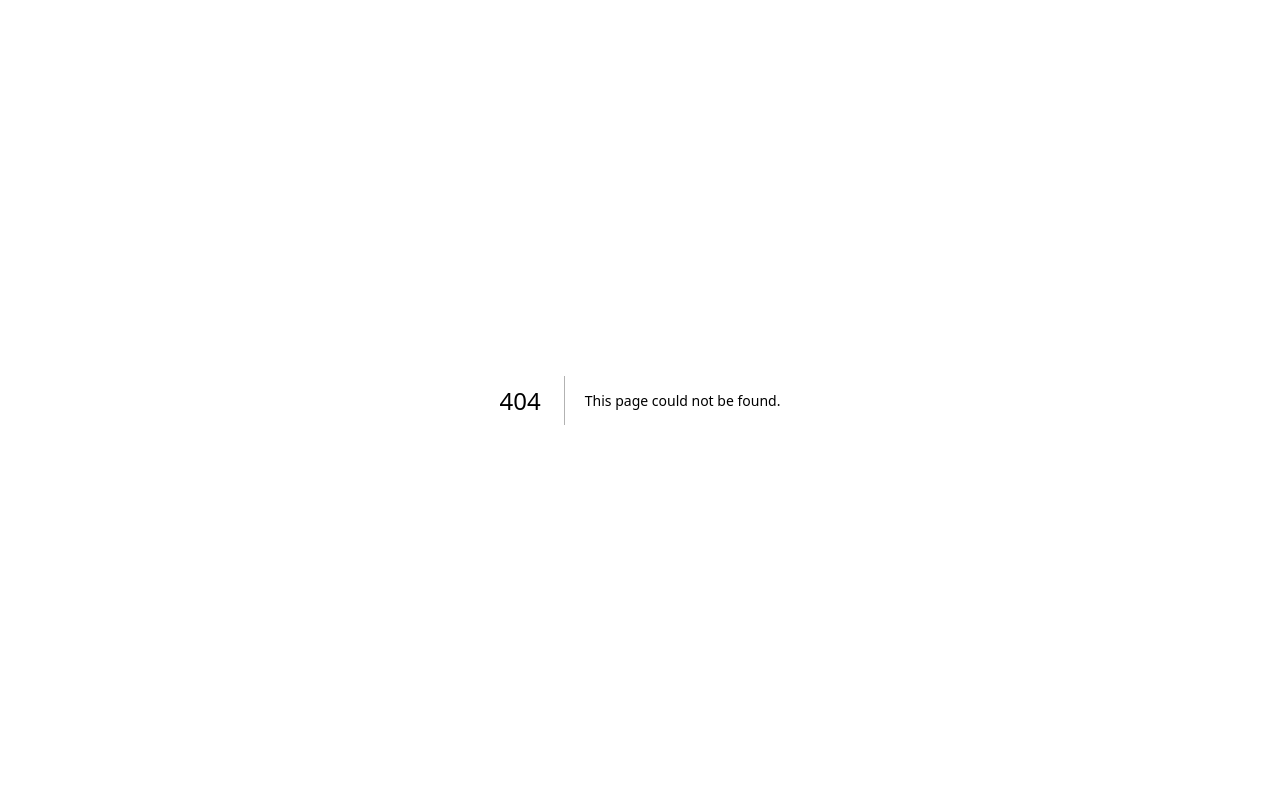
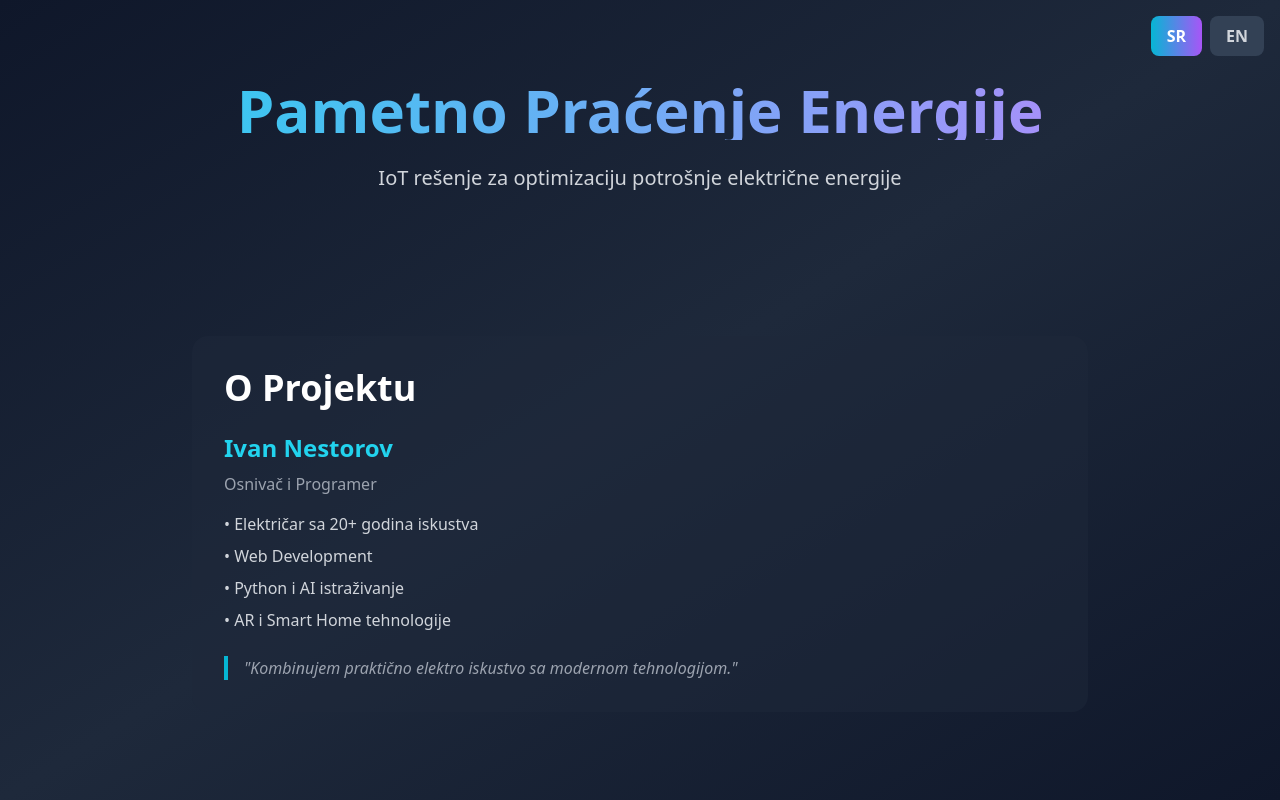
Before and after one commit to VolMax-Studio/volmax-studio-website, a Next.js app: page / in a window 1280 px wide. Before the commit this address had no page. Built offline with nearby package versions, Linux system fonts and the light colour scheme.

Commit message:
Add homepage with language support and content

```diff
--- /dev/null
+++ b/pages/index.js
@@ -0,0 +1,100 @@
+import { useState } from 'react';
+import Head from 'next/head';
+
+export default function Home() {
+  const [lang, setLang] = useState('sr'); // default srpski
+
+  const content = {
+    sr: {
+      hero: {
+        title: "Pametno Praćenje Energije",
+        subtitle: "IoT rešenje za optimizaciju potrošnje električne energije",
+      },
+      about: {
+        title: "O Projektu",
+        founder: "Osnivač i Programer",
+        experience: [
+          "Električar sa 20+ godina iskustva",
+          "Web Development",
+          "Python i AI istraživanje",
+          "AR i Smart Home tehnologije"
+        ],
+        quote: "Kombinujem praktično elektro iskustvo sa modernom tehnologijom."
+      }
+    },
+    en: {
+      hero: {
+        title: "Smart Energy Monitoring",
+        subtitle: "IoT solution for residential energy optimization",
+      },
+      about: {
+        title: "About the Project",
+        founder: "Founder & Developer",
+        experience: [
+          "Electrician with 20+ years experience",
+          "Web Development",
+          "Python & AI Research",
+          "AR & Smart Home Technology"
+        ],
+        quote: "Combining practical electrical expertise with modern technology."
+      }
+    }
+  };
+
+  const t = content[lang];
+
+  return (
+    <div className="min-h-screen bg-gradient-to-br from-slate-900 via-slate-800 to-slate-900">
+      <Head>
+        <title>VolMax Studio Lab - {t.hero.title}</title>
+      </Head>
+
+      {/* Language Switcher */}
+      <div className="fixed top-4 right-4 z-50 flex gap-2">
+        <button
+          onClick={() => setLang('sr')}
+          className={`px-4 py-2 rounded-lg font-semibold ${
+            lang === 'sr'
+              ? 'bg-gradient-to-r from-cyan-500 to-purple-500 text-white'
+              : 'bg-slate-700 text-gray-300'
+          }`}
+        >
+          SR
+        </button>
+        <button
+          onClick={() => setLang('en')}
+          className={`px-4 py-2 rounded-lg font-semibold ${
+            lang === 'en'
+              ? 'bg-gradient-to-r from-cyan-500 to-purple-500 text-white'
+              : 'bg-slate-700 text-gray-300'
+          }`}
+        >
+          EN
+        </button>
+      </div>
+
+      {/* Hero */}
+      <section className="container mx-auto px-6 py-20 text-center">
+        <h1 className="text-6xl font-bold mb-6 bg-gradient-to-r from-cyan-400 to-purple-400 bg-clip-text text-transparent">
+          {t.hero.title}
+        </h1>
+        <p className="text-xl text-gray-300">{t.hero.subtitle}</p>
+      </section>
+
+      {/* About */}
+      <section className="container mx-auto px-6 py-16">
+        <div className="max-w-4xl mx-auto bg-slate-800/50 rounded-2xl p-8">
+          <h2 className="text-4xl font-bold mb-6 text-white">{t.about.title}</h2>
+          <h3 className="text-2xl font-semibold text-cyan-400 mb-2">Ivan Nestorov</h3>
+          <p className="text-gray-400 mb-4">{t.about.founder}</p>
+          <ul className="space-y-2 mb-6">
+            {t.about.experience.map((exp, i) => (
+              <li key={i} className="text-gray-300">• {exp}</li>
+            ))}
+          </ul>
+          <p className="italic text-gray-400 border-l-4 border-cyan-500 pl-4">"{t.about.quote}"</p>
+        </div>
+      </section>
+    </div>
+  );
+}
```
